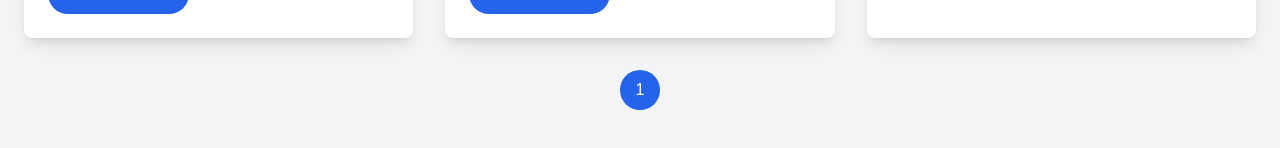
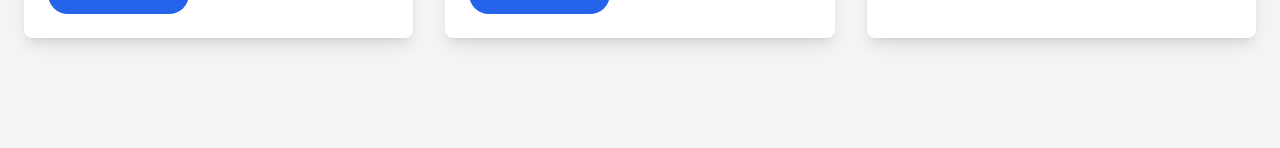
Before and after one commit to lucianovilela/botao, a Next.js app: page /produtos in a window 1280 px wide. Shown: the part 610-758 px from the top of the page. Built offline with nearby package versions, Linux system fonts and the light colour scheme.

Commit message:
bug layout

```diff
--- a/app/layout.tsx
+++ b/app/layout.tsx
@@ -32,21 +32,14 @@ export default function RootLayout({
         <Analytics />
       </head>
       <body
-        className={`${geistSans.variable} ${geistMono.variable} antialiased `}
+        className={`${geistSans.variable} ${geistMono.variable} antialiased items-start`}
       >
-        {/* Imagem de fundo difusa */}
-        <div
-          className="fixed inset-0 bg-center bg-cover filter blur-sm"
-          /*style={{ backgroundImage: "url('https://image.pollinations.ai/prompt/uma%20imagem%20calma%20de%20uma%20paisagem%20photorealista%20ao%20amanhecer%20com%20animais%20e%20uma%20cachoeira')" }}
-          */
-          ></div>
 
-        {/* Conteúdo principal */}
-        <div className="relative z-10 flex items-center justify-center min-h-screen">
-          <div className="">
+
+
+          <div >
             {children}
           </div>
-        </div>
 
         <noscript><iframe src="https://www.googletagmanager.com/ns.html?id=GTM-NJXQB2G7"
           height="0" width="0" style={{ display: 'none', visibility: 'hidden' }}></iframe></noscript>
--- a/app/produtos/page.jsx
+++ b/app/produtos/page.jsx
@@ -1,46 +1,31 @@
 
-"use client"
+
 import products from "@/app/components/Produts"
 import Link from 'next/link'
-import { useState } from "react";
+
 
 const ProdutosRecomendados = () => {
-  const [currentPage, setCurrentPage] = useState(1);
-  const itemsPerPage = 10;
 
-  // Calcula o índice do primeiro e do último item da página atual
-  const indexOfLastItem = currentPage * itemsPerPage;
-  const indexOfFirstItem = indexOfLastItem - itemsPerPage;
-
-  // Seleciona os produtos a serem exibidos na página atual
-  const currentProducts = products.slice(indexOfFirstItem, indexOfLastItem);
-
-  // Calcula o número total de páginas
-  const totalPages = Math.ceil(products.length / itemsPerPage);
-
-  // Função para trocar de página
-  const handlePageChange = (pageNumber) => {
-    setCurrentPage(pageNumber);
-  };
 
   return (
+
     <div className="min-h-screen bg-gray-100">
-      <div className="container mx-auto p-6">
+      <div className="mx-auto p-6">
         <h1 className="text-4xl font-bold text-center mb-12 text-gray-800">
           Produtos Recomendados
         </h1>
         <div className="grid grid-cols-1 sm:grid-cols-2 lg:grid-cols-3 gap-8">
-          {currentProducts.map((product) => (
+          {products.map((product) => (
             <div
-              key={product.id}
-              className="bg-white shadow-lg rounded-lg overflow-hidden transform transition-transform duration-300 hover:scale-105"
+            key={product.id}
+            className="bg-white shadow-lg rounded-lg overflow-hidden transform transition-transform duration-300 hover:scale-105"
             >
               <div className="relative h-64">
                 <img
                   className="absolute inset-0 w-full h-full object-cover"
                   src={product.image}
                   alt={product.name}
-                />
+                  />
               </div>
               <div className="p-6">
                 <h2 className="text-2xl font-semibold mb-2 text-gray-900">
@@ -56,31 +41,17 @@ const ProdutosRecomendados = () => {
                   target="_blank"
                   rel="noopener noreferrer"
                   className="inline-block bg-blue-600 text-white py-2 px-4 rounded-full hover:bg-blue-700 transition-colors duration-200"
-                >
+                  >
                   Ver na Amazon
                 </a>
               </div>
             </div>
           ))}
         </div>
-        {/* Controles de Paginação */}
-        <div className="flex justify-center mt-8">
-          {Array.from({ length: totalPages }, (_, index) => (
-            <button
-              key={index}
-              onClick={() => handlePageChange(index + 1)}
-              className={`mx-1 px-4 py-2 rounded-full ${
-                currentPage === index + 1
-                  ? "bg-blue-600 text-white"
-                  : "bg-gray-300 text-gray-700 hover:bg-gray-400"
-              }`}
-            >
-              {index + 1}
-            </button>
-          ))}
-        </div>
+
       </div>
     </div>
+
   );
 };
 
```
